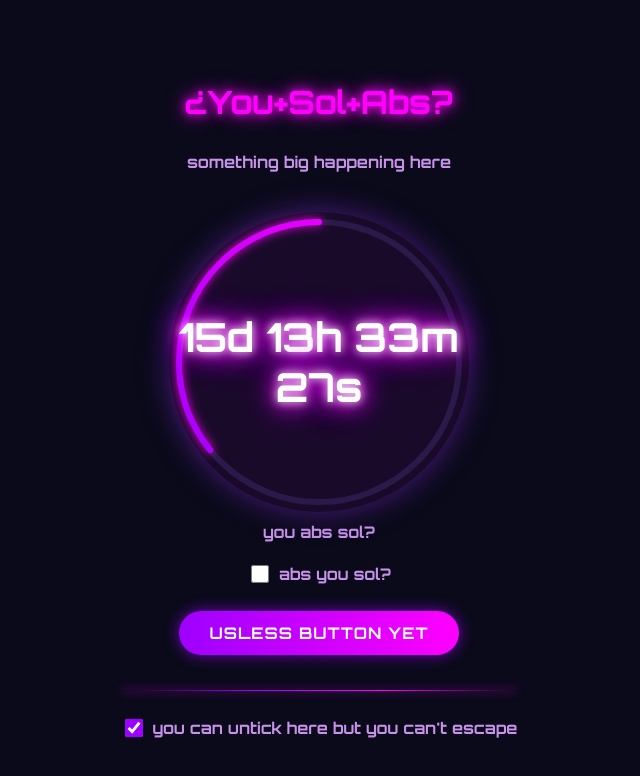
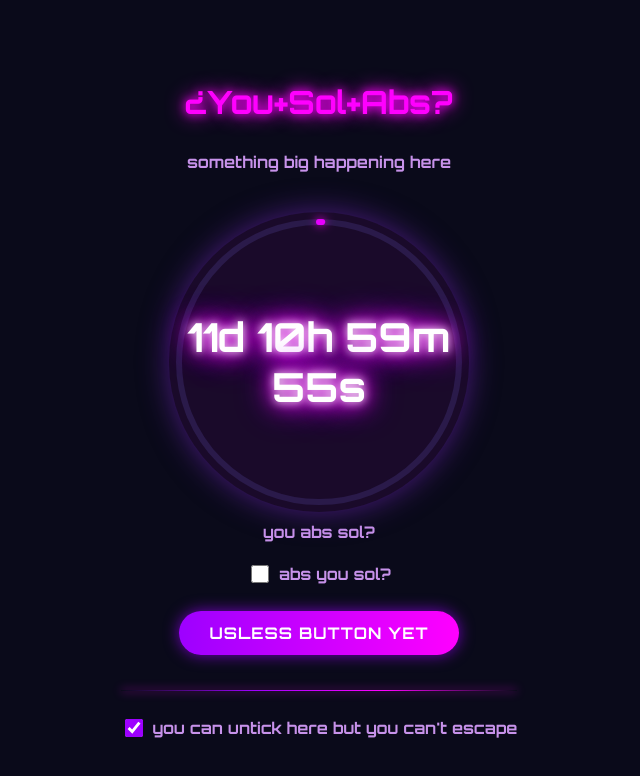
Before and after one commit to mefistas/solabs, a website: page index.html in a window 1280 px wide. Shown: the whole page, without its empty margins (321-961 px from the left). Drawn offline with Linux system fonts and the light colour scheme.

Commit message:
Update index.html

```diff
--- a/index.html
+++ b/index.html
@@ -220,34 +220,22 @@
 
 <script>
     // Конфигурация таймера
-    const CONFIG = {
-        startDate: new Date('2025-05-05T00:00:00'), // Дата старта отсчета
-        durationDays: 11,                          // Длительность (дни)
-        durationHours: 11                           // Длительность (часы)
+    const DURATION = {
+        days: 11,
+        hours: 11
     };
 
-    // Вычисляем дату окончания
-    function calculateEndDate() {
-        const endDate = new Date(CONFIG.startDate);
-        endDate.setDate(endDate.getDate() + CONFIG.durationDays);
-        endDate.setHours(endDate.getHours() + CONFIG.durationHours);
-        return endDate;
-    }
+    // Проверяем сохраненное время окончания
+    let endDate = localStorage.getItem('timerEndDate');
 
-    // Проверяем сохраненное время
-    let endDate;
-    const savedEndDate = localStorage.getItem('timerEndDate');
-
-    if (savedEndDate) {
-        endDate = new Date(savedEndDate);
-        // Если сохраненная дата уже прошла - создаем новую
-        if (endDate < new Date()) {
-            endDate = calculateEndDate();
-            localStorage.setItem('timerEndDate', endDate.toISOString());
-        }
+    // Если нет сохраненного времени или оно некорректно
+    if (!endDate || isNaN(new Date(endDate).getTime())) {
+        endDate = new Date();
+        endDate.setDate(endDate.getDate() + DURATION.days);
+        endDate.setHours(endDate.getHours() + DURATION.hours);
+        localStorage.setItem('timerEndDate', endDate.toISOString());
     } else {
-        endDate = calculateEndDate();
-        localStorage.setItem('timerEndDate', endDate.toISOString());
+        endDate = new Date(endDate);
     }
 
     // Инициализация элементов
@@ -287,9 +275,9 @@
         countdownElement.textContent = `${days}d ${pad(hours)}h ${pad(minutes)}m ${pad(seconds)}s`;
 
         // Расчет прогресса
-        const totalDuration = (CONFIG.durationDays * 24 + CONFIG.durationHours) * 60 * 60 * 1000;
-        const elapsed = totalDuration - diff;
-        const progress = elapsed / totalDuration;
+        const totalHours = DURATION.days * 24 + DURATION.hours;
+        const elapsedHours = totalHours - (days * 24 + hours);
+        const progress = elapsedHours / totalHours;
         progressFill.style.strokeDashoffset = circumference - (progress * circumference);
     }
 
```
